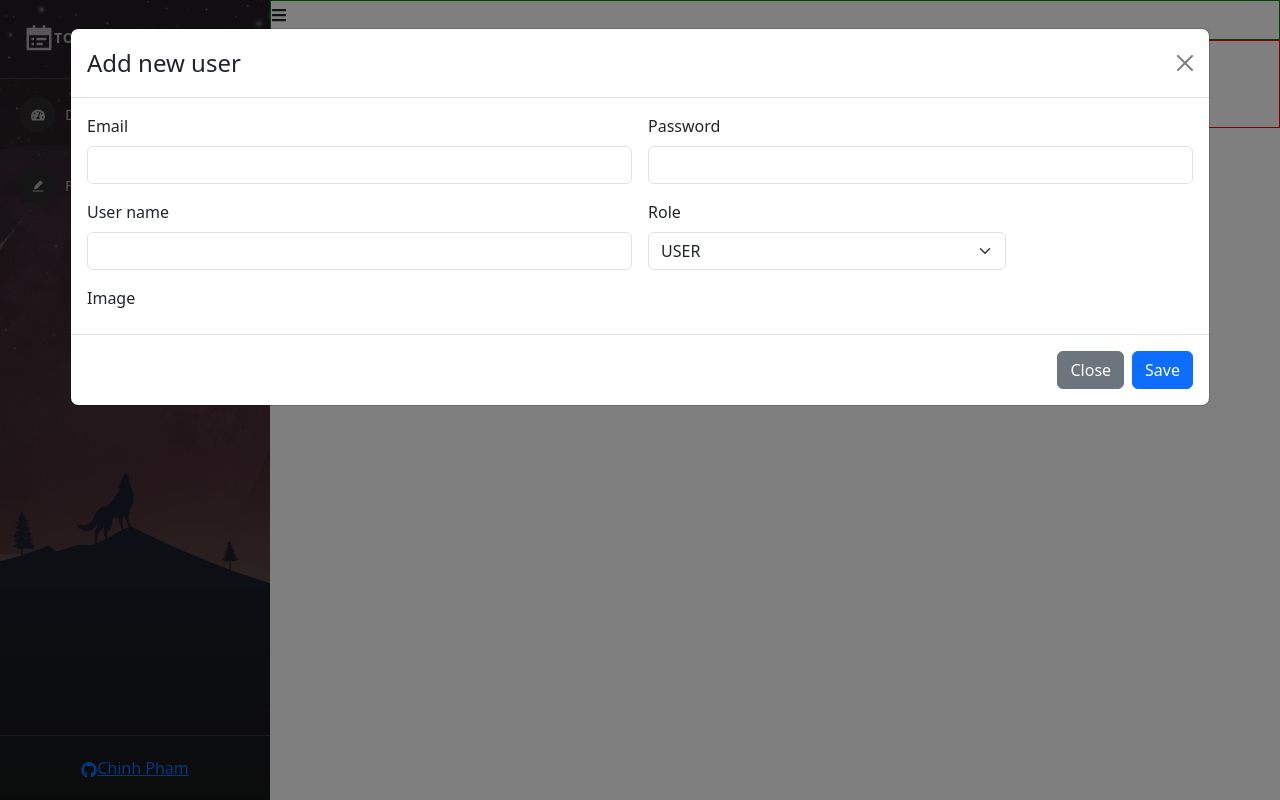
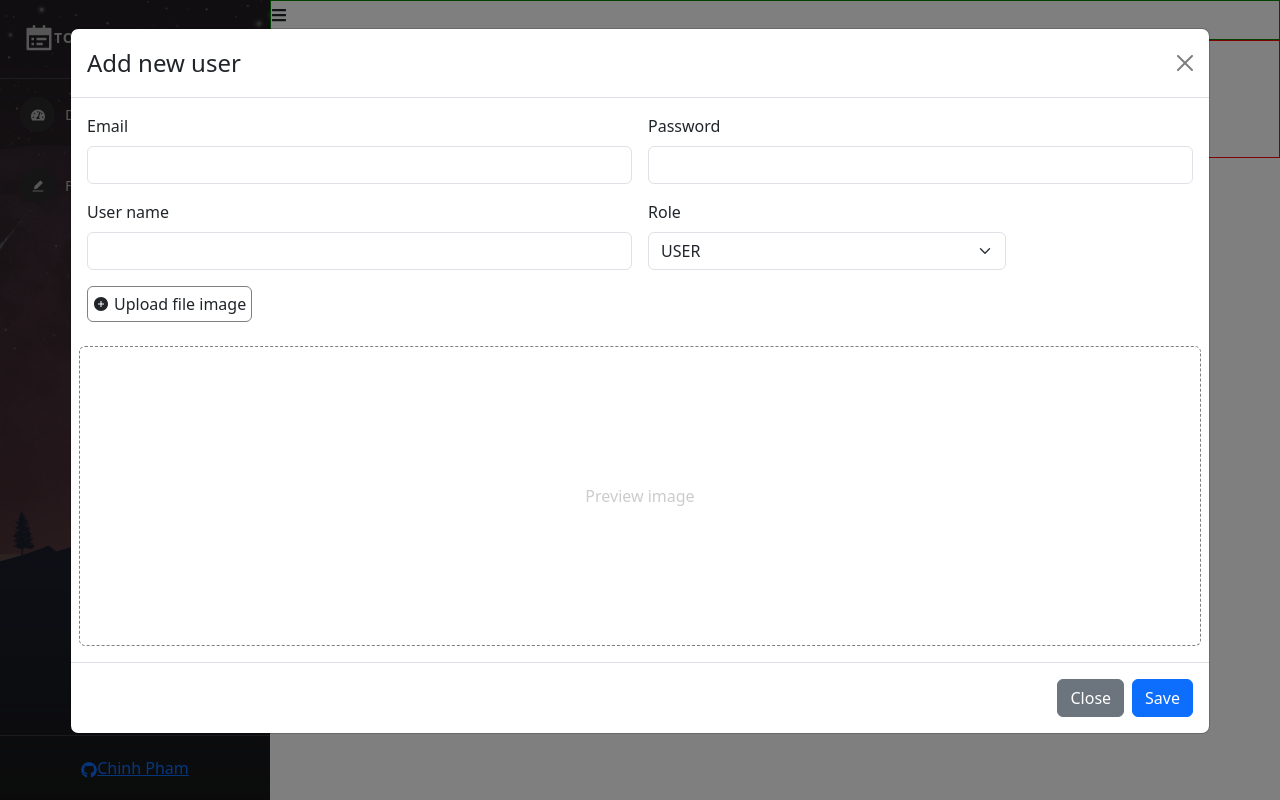
Before and after one commit to fantasiaferver/udemy-react-ultimate, a React (Create React App) app in the folder base-react-redux/: page /admins/manager-users in a window 1280 px wide. Both pictures are taken after a click on the button "Launch static backdrop modal". Built offline with nearby package versions, Linux system fonts and the light colour scheme.

Commit message:
state modal

```diff
--- a/base-react-redux/src/components/admin/content/ManageUser.js
+++ b/base-react-redux/src/components/admin/content/ManageUser.js
@@ -1,4 +1,5 @@
 import ModalCreateUser from './ModalCreateUser';
+import '../../../style/ManageUser.scss'
 
 const ManageUser = (props) => {
     return (
@@ -9,11 +10,12 @@ const ManageUser = (props) => {
             <div className="user-content">
                 <div>
                     <button>Add new user</button>
-                    <ModalCreateUser />
+
                 </div>
                 <div>
                     table user
                 </div>
+                <ModalCreateUser />
             </div>
         </div>
     )
--- a/base-react-redux/src/components/admin/content/ModalCreateUser.js
+++ b/base-react-redux/src/components/admin/content/ModalCreateUser.js
@@ -1,11 +1,26 @@
 import { useState } from 'react';
 import Button from 'react-bootstrap/Button';
 import Modal from 'react-bootstrap/Modal';
+import { AiFillPlusCircle } from "react-icons/ai";
 const ModalCreateUser = () => {
     const [show, setShow] = useState(false);
 
     const handleClose = () => setShow(false);
     const handleShow = () => setShow(true);
+
+    const [email, setEmail] = useState('');
+    const [password, setPassword] = useState('');
+    const [userName, setUserName] = useState('');
+    const [role, setRole] = useState('USER');
+    const [image, setImage] = useState('');
+    const [previewImage, setPreviewImage] = useState('');
+
+    const handleUpdateImage = (event) => {
+        if (event.target && event.target.files && event.target.files[0]) {
+            setPreviewImage(URL.createObjectURL(event.target.files[0]))
+            setImage(event.target.files[0])
+        }
+    }
 
     return (
         <>
@@ -27,25 +42,53 @@ const ModalCreateUser = () => {
                     <form className="row g-3">
                         <div className="col-md-6">
                             <label className="form-label">Email</label>
-                            <input type="email" className="form-control" id="inputEmail4" />
+                            <input type="email"
+                                className="form-control"
+                                id="inputEmail4"
+                                value={email}
+                                onChange={(event) => setEmail(event.target.value)}
+                            />
                         </div>
                         <div className="col-md-6">
                             <label className="form-label">Password</label>
-                            <input type="password" className="form-control" id="inputPassword4" />
+                            <input type="password"
+                                className="form-control"
+                                id="inputPassword4"
+                                value={password}
+                                onChange={(event) => setPassword(event.target.value)}
+                            />
                         </div>
                         <div className="col-md-6">
                             <label className="form-label">User name</label>
-                            <input type="text" className="form-control" id="inputUserName" />
+                            <input type="text"
+                                className="form-control"
+                                id="inputUserName"
+                                value={userName}
+                                onChange={(event) => setUserName(event.target.value)}
+                            />
                         </div>
                         <div className="col-md-4">
                             <label className="form-label">Role</label>
-                            <select id="inputState" className="form-select">
-                                <option selected value="USER">USER</option>
+                            <select id="inputState" className="form-select" onChange={(event) => setRole(event.target.validationMessage)}>
+                                <option value="USER">USER</option>
                                 <option value="ADMIN">ADMIN</option>
                             </select>
                         </div>
                         <div className='col-md-12'>
-                            <label className='form-label'>Image</label>
+                            <label className='form-label lable-upload' htmlFor='lableUpload'> <AiFillPlusCircle />Upload file image
+                            </label>
+                            <input type='file'
+                                id='lableUpload'
+                                onChange={(event) => handleUpdateImage(event)}
+                                hidden
+                            // value={image}
+                            />
+                        </div>
+                        <div className='col-md-12 img-preview'>
+                            {previewImage ?
+                                <img src={previewImage} />
+                                : <span> Preview image </span>
+                            }
                         </div>
                     </form>
                 </Modal.Body>
--- /dev/null
+++ b/base-react-redux/src/style/ManageUser.scss
@@ -0,0 +1,30 @@
+.img-preview {
+    display: flex;
+    justify-content: center;
+    align-items: center;
+    border: dashed 1px gray;
+    border-radius: 6px;
+    color: #ccc;
+    height: 300px;
+
+    img {
+        border-radius: 10px;
+        max-width: 100%;
+        max-height: 96%;
+    }
+}
+
+.lable-upload {
+    display: flex;
+    align-items: center;
+    gap: 5px;
+    width: fit-content;
+    border: 1px solid gray;
+    border-radius: 6px;
+    padding: 5px;
+    cursor: pointer;
+
+    &:hover {
+        background-color: rgb(240, 240, 240);
+    }
+}
```
Also changed, not shown: base-react-redux/src/style/Admin.scss (+11 -0 lines).
